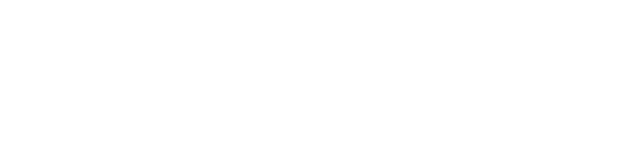
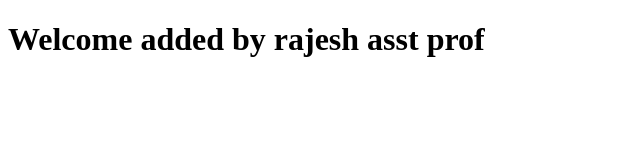
Before and after one commit to rajeshThappeta/github-demo, a plain HTML site: page index.html in a window 1280 px wide. Shown: the whole page, without its empty margins (0-640 px from the left). Drawn offline with Linux system fonts and the light colour scheme.

Commit message:
Heading added

```diff
--- a/index.html
+++ b/index.html
@@ -7,6 +7,6 @@
     <title>Document</title>
 </head>
 <body>
-
+    <h1>Welcome added by rajesh asst prof </h1>
 </body>
 </html>
```
